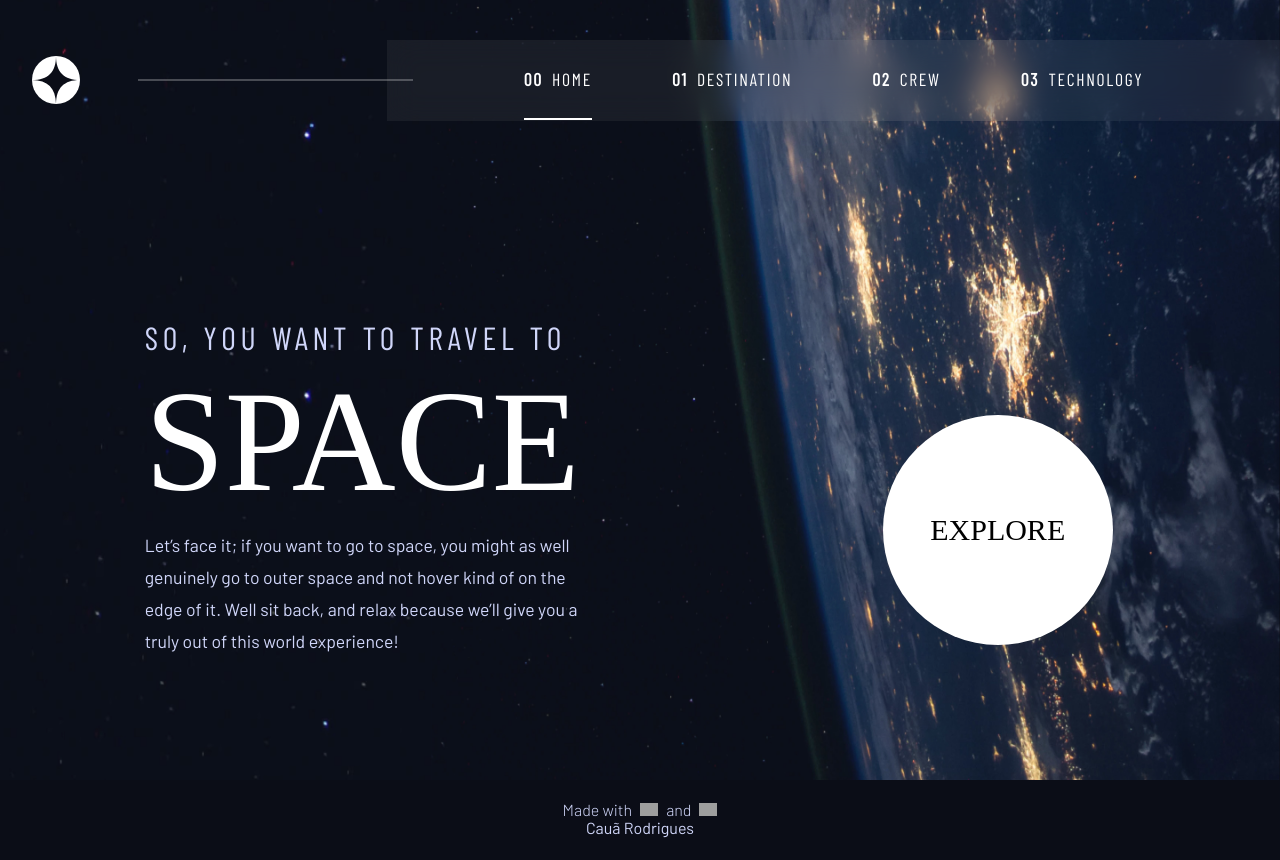
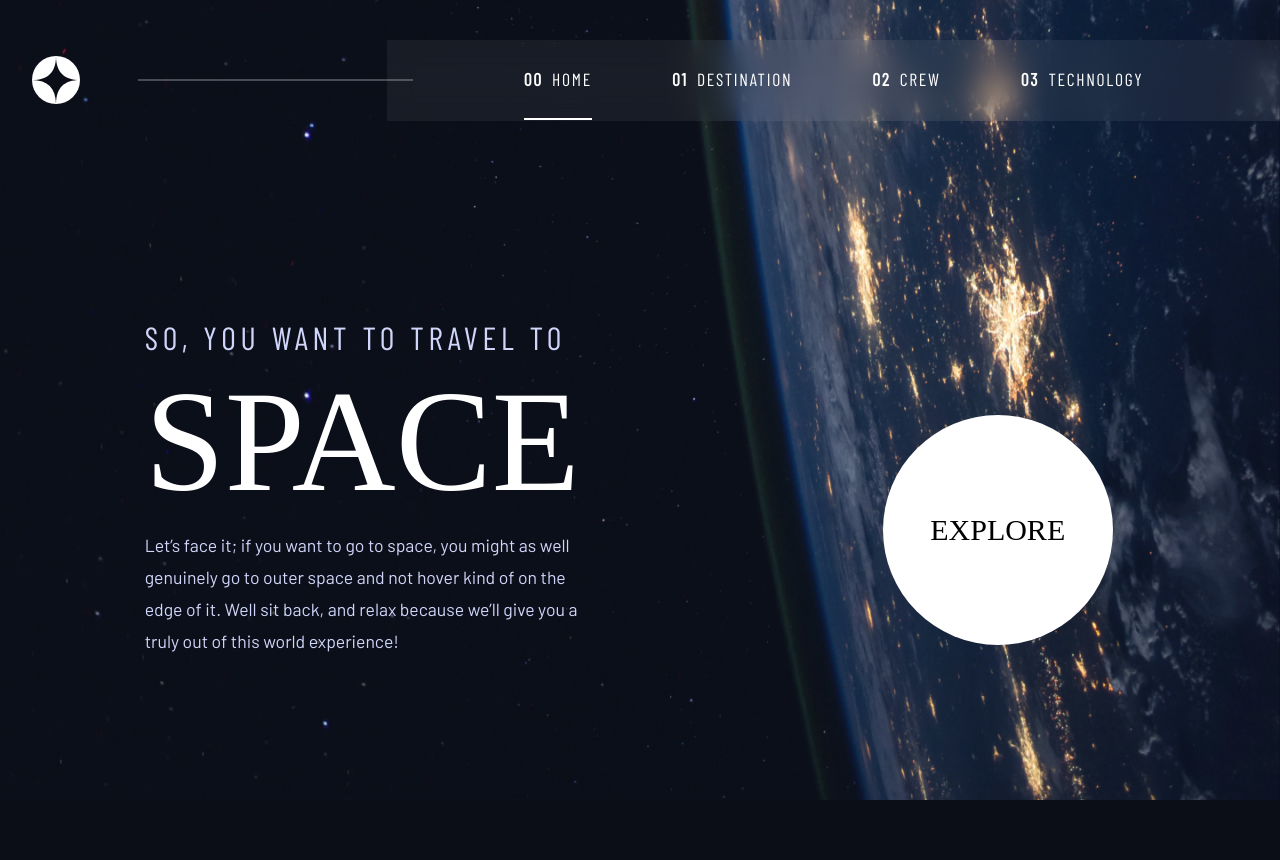
Before and after one commit to CauaRodrigues/space-tourism, a React (Create React App) app: page / in a window 1280 px wide. After the commit the page ends 800 px from the top, so only its background shows below. Built offline with nearby package versions, Linux system fonts and the light colour scheme; grey boxes are pictures that could not be loaded; a web font is replaced by a local one.

Commit message:
remove footer

```diff
--- a/src/components/Footer/footer.styled.tsx
+++ /dev/null
@@ -1,68 +0,0 @@
-import styled from "styled-components";
-
-const Footer = styled.footer`
-	width: 100%;
-	height: 10vh;
-
-	position: absolute;
-	bottom: -60px;
-	background-color: ${({ theme }) => theme.colors.bg};
-	text-align: center;
-
-	display: flex;
-	flex-direction: column;
-	justify-content: center;
-	align-items: center;
-
-	p {
-		font-size: min(1rem, 6vw);
-		line-height: 1;
-		font-weight: 300;
-	}
-
-	a {
-		position: relative;
-		font-family: "Barlow", sans-serif;
-		font-weight: 400;
-		color: ${({ theme }) => theme.colors.text};
-
-		&::before {
-			content: " ";
-			height: 2px;
-
-			position: absolute;
-			bottom: -1px;
-			left: 0;
-			right: 0;
-
-			background: ${({ theme }) => theme.colors.primary};
-			transform-origin: bottom right;
-			transform: scaleX(0);
-			transition: transform 0.8s ease;
-		}
-
-		&:hover {
-			color: ${({ theme }) => theme.colors.primary};
-
-			&::before {
-				transform-origin: bottom left;
-				transform: scaleX(1);
-			}
-		}
-	}
-
-	img {
-		width: 18px;
-		display: inline;
-
-		&:first-child {
-			margin: 0 8px;
-		}
-
-		&:last-child {
-			margin-left: 8px;
-		}
-	}
-`;
-
-export const Styleds = { Footer };
--- a/src/components/Footer/index.tsx
+++ /dev/null
@@ -1,29 +0,0 @@
-import React from "react";
-import { Styleds as S } from "./footer.styled";
-
-export const Footer: React.FC = () => {
-	return (
-		<S.Footer>
-			<p>
-				Made with
-				<img
-					src="https://cdn.jsdelivr.net/gh/devicons/devicon/icons/react/react-original.svg"
-					alt="react icon"
-				/>
-				and
-				<img
-					src="https://cdn-icons-png.flaticon.com/512/2107/2107845.png"
-					alt="heart icon"
-				/>
-			</p>
-
-			<a
-				href="https://github.com/CauaRodrigues"
-				target="_blank"
-				rel="noreferrer"
-			>
-				Cauã Rodrigues
-			</a>
-		</S.Footer>
-	);
-};
--- a/src/pages/Home/index.tsx
+++ b/src/pages/Home/index.tsx
@@ -1,7 +1,6 @@
 import React, { useEffect } from "react";
 import { ButtonExplore, ContainerHome } from "./page.styled";
 import { Link } from "react-router-dom";
-import { Footer } from "../../components/Footer";
 import changePageTitle from "../../utils/changePageTitle";
 
 const Home: React.FC = () => {
@@ -10,7 +9,6 @@
 	}, []);
 
 	return (
-		<>
 		<ContainerHome>
 			<section className="hero">
 				<h5>SO, YOU WANT TO TRAVEL TO</h5>
@@ -18,10 +16,10 @@
 				<h1>SPACE</h1>
 
 				<p>
-						Let’s face it; if you want to go to space, you might as well
-						genuinely go to outer space and not hover kind of on the edge of it.
-						Well sit back, and relax because we’ll give you a truly out of this
-						world experience!
+					Let’s face it; if you want to go to space, you might as well genuinely
+					go to outer space and not hover kind of on the edge of it. Well sit
+					back, and relax because we’ll give you a truly out of this world
+					experience!
 				</p>
 			</section>
 
@@ -31,9 +29,6 @@
 				</Link>
 			</section>
 		</ContainerHome>
-
-			<Footer />
-		</>
 	);
 };
 
```
Lines whose indentation alone changed are shown as unchanged.
